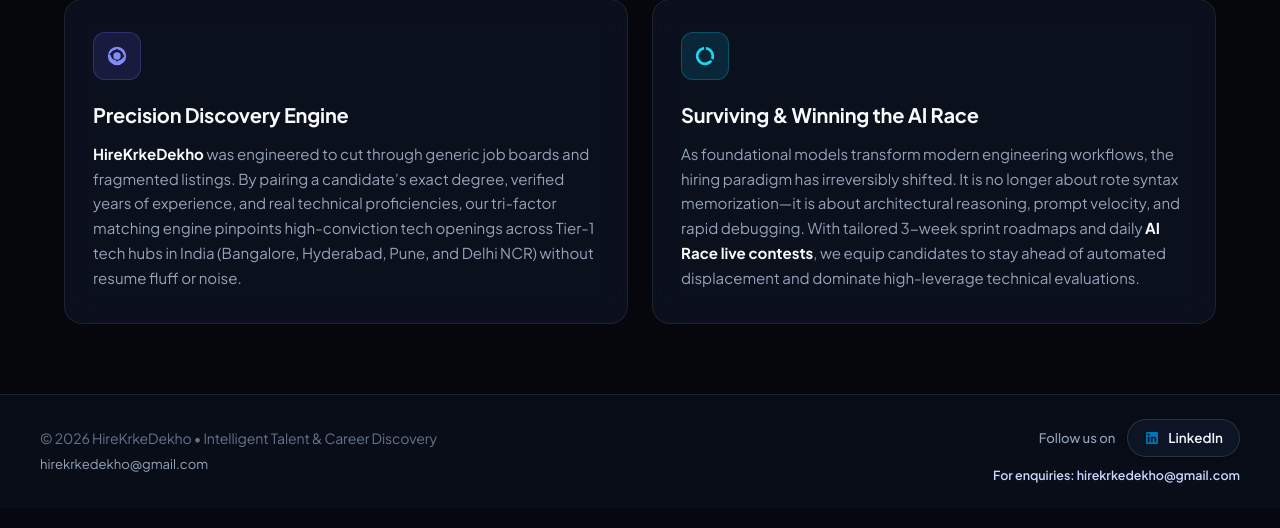
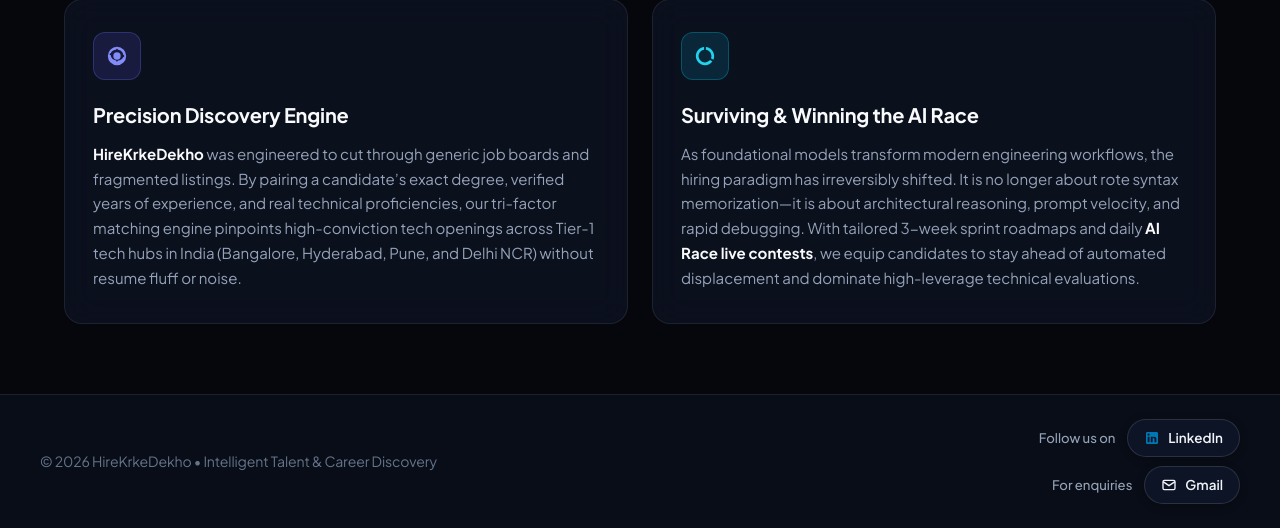
Before and after one commit to mselvavijay/Career_Bot, a FastAPI app: page / in a window 1280 px wide; the page is wider, and only the part inside the window is pictured. Shown: the part 2388-2916 px from the top of that part. Before the commit the page ends 2871 px from the top of that part, so only its background shows below. Run offline with FastAPI, Linux system fonts and the light colour scheme; data that the repository does not hold is empty; some libraries are stand-ins or nearby versions.

Commit message:
style(footer): align enquiry link with social buttons

```diff
--- a/static/app.css
+++ b/static/app.css
@@ -3019,20 +3019,6 @@
             letter-spacing: -0.01em;
         }
 
-        .footer-email {
-            display: inline-block;
-            margin-top: 5px;
-            color: var(--text-secondary);
-            font-size: 0.82rem;
-            text-decoration: none;
-            transition: color 0.2s ease;
-        }
-
-        .footer-email:hover,
-        .footer-email:focus-visible {
-            color: #1F6BFF;
-        }
-
         .footer-social-group {
             display: flex;
             flex-direction: column;
@@ -3046,27 +3032,14 @@
             gap: 12px;
         }
 
-        .footer-enquiry-btn {
-            color: #c7d7ff;
-            font-size: 0.78rem;
-            font-weight: 600;
-            text-decoration: none;
-            transition: color 0.2s ease;
-        }
-
-        .footer-enquiry-btn:hover,
-        .footer-enquiry-btn:focus-visible {
-            color: #ffffff;
-            text-decoration: underline;
-        }
-
-        .footer-follow-label {
-            font-size: 0.82rem;
-            color: var(--text-secondary);
-            font-weight: 500;
-        }
-
-        .footer-linkedin-btn {
+        .footer-enquiry-wrap {
+            display: inline-flex;
+            align-items: center;
+            gap: 12px;
+        }
+
+        .footer-linkedin-btn,
+        .footer-email-btn {
             display: inline-flex;
             align-items: center;
             gap: 8px;
@@ -3082,6 +3055,42 @@
             box-shadow: 0 2px 8px rgba(0, 0, 0, 0.25);
         }
 
+        .footer-email-btn:hover,
+        .footer-email-btn:focus-visible {
+            background: #ea4335;
+            border-color: #ea4335;
+            color: #ffffff;
+            transform: translateY(-2px);
+            box-shadow: 0 6px 18px rgba(234, 67, 53, 0.35);
+        }
+
+        .footer-email-btn .email-svg-icon {
+            width: 16px;
+            height: 16px;
+        }
+
+        .footer-follow-label {
+            font-size: 0.82rem;
+            color: var(--text-secondary);
+            font-weight: 500;
+        }
+
+        .footer-linkedin-btn {
+            display: inline-flex;
+            align-items: center;
+            gap: 8px;
+            background: rgba(15, 23, 42, 0.85);
+            border: 1px solid rgba(255, 255, 255, 0.12);
+            color: #f1f5f9;
+            padding: 8px 16px;
+            border-radius: 9999px;
+            font-size: 0.84rem;
+            font-weight: 600;
+            text-decoration: none;
+            transition: all 0.25s cubic-bezier(0.16, 1, 0.3, 1);
+            box-shadow: 0 2px 8px rgba(0, 0, 0, 0.25);
+        }
+
         .footer-linkedin-btn .linkedin-svg-icon {
             width: 16px;
             height: 16px;
--- a/templates/index.html
+++ b/templates/index.html
@@ -424,9 +424,7 @@
     <footer class="site-footer">
         <div class="footer-container">
             <div class="footer-brand-wrap">
-                <p class="footer-copyright">&copy; 2026 HireKrkeDekho &bull; Intelligent Talent &amp; Career Discovery</p>
-                <a class="footer-email" href="mailto:hirekrkedekho@gmail.com">hirekrkedekho@gmail.com</a>
-            </div>
+                <p class="footer-copyright">&copy; 2026 HireKrkeDekho &bull; Intelligent Talent &amp; Career Discovery</p></div>
             <div class="footer-social-group">
                 <div class="footer-social-wrap">
                     <span class="footer-follow-label">Follow us on</span>
@@ -437,7 +435,13 @@
                         <span>LinkedIn</span>
                     </a>
                 </div>
-                <a class="footer-enquiry-btn" href="mailto:hirekrkedekho@gmail.com?subject=HireKrkeDekho%20Enquiry" aria-label="Email HireKrkeDekho for an enquiry">For enquiries: hirekrkedekho@gmail.com</a>
+                <div class="footer-enquiry-wrap">
+                    <span class="footer-follow-label">For enquiries</span>
+                    <a class="footer-email-btn" href="mailto:hirekrkedekho@gmail.com?subject=HireKrkeDekho%20Enquiry" aria-label="Email HireKrkeDekho for an enquiry">
+                        <svg class="email-svg-icon" viewBox="0 0 24 24" fill="none" stroke="currentColor" stroke-width="2" aria-hidden="true"><rect x="3" y="5" width="18" height="14" rx="2"/><path d="m3 7 9 6 9-6"/></svg>
+                        <span>Gmail</span>
+                    </a>
+                </div>
             </div>
         </div>
     </footer>
```
